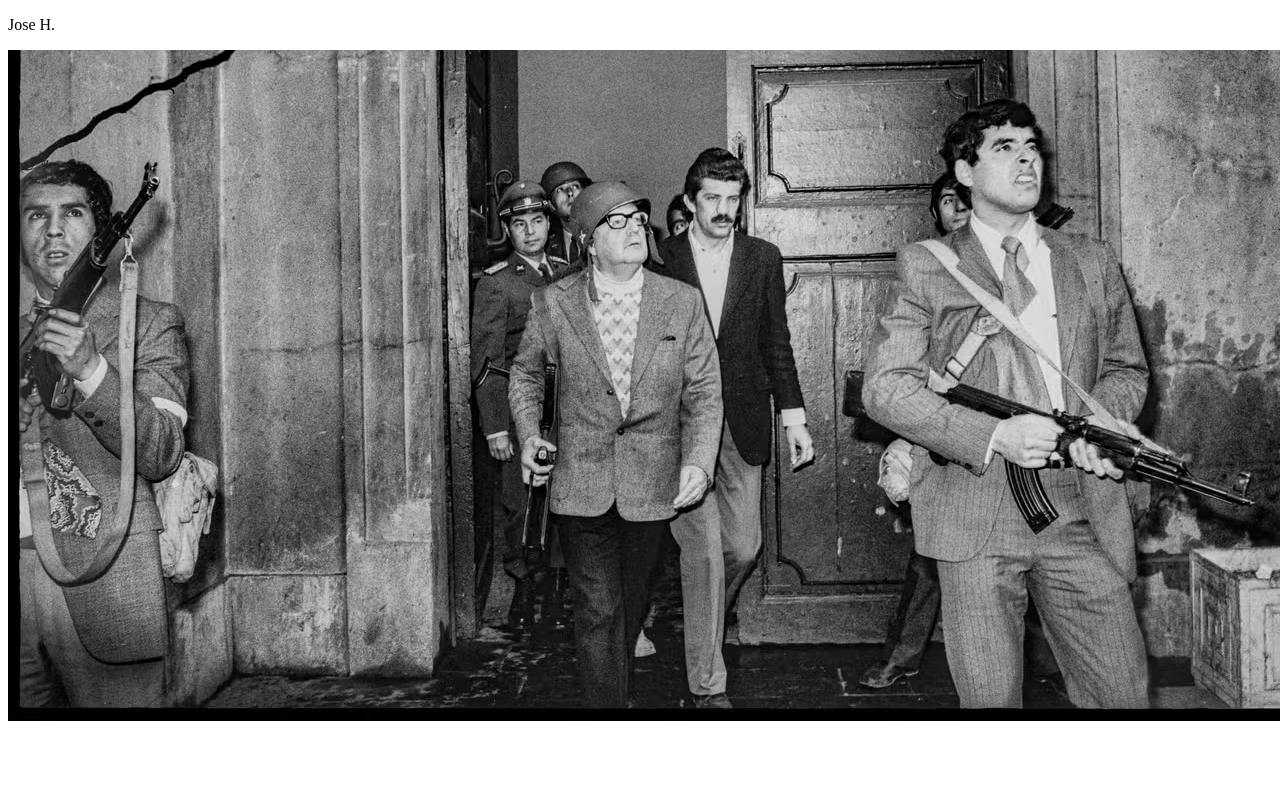
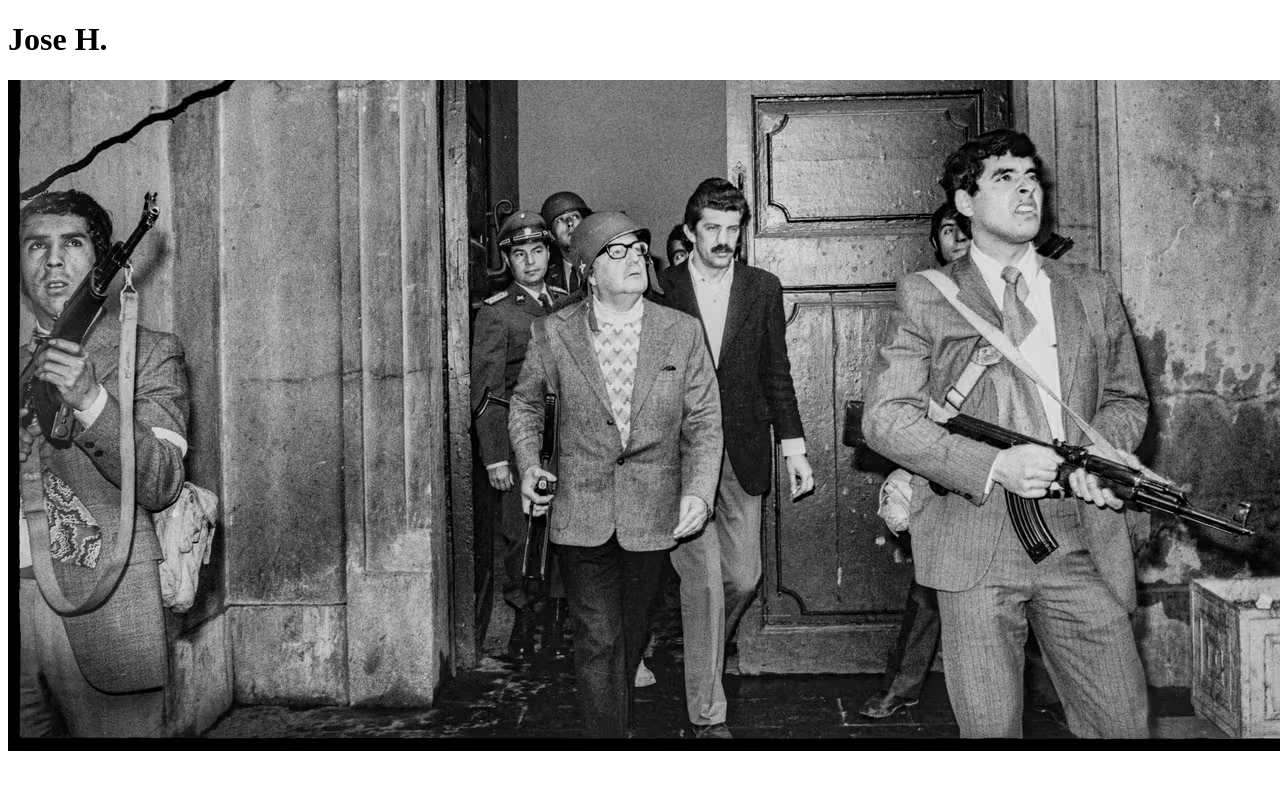
Before and after one commit to jxhurtadoz/Laboratorio-2, a plain HTML site: page index.html in a window 1280 px wide. Shown: the top 790 px of the page. Drawn offline with Linux system fonts and the light colour scheme.

Commit message:
Estilo a parrafo

```diff
--- a/index.html
+++ b/index.html
@@ -5,7 +5,7 @@
     <title>Jose Hurtado</title>
 </head>
 <body>
-    <p>Jose H.</p>
+    <p><h1>Jose H.</h1></p>
     <img src="salvador.png">
 </body>
 </html>
```
